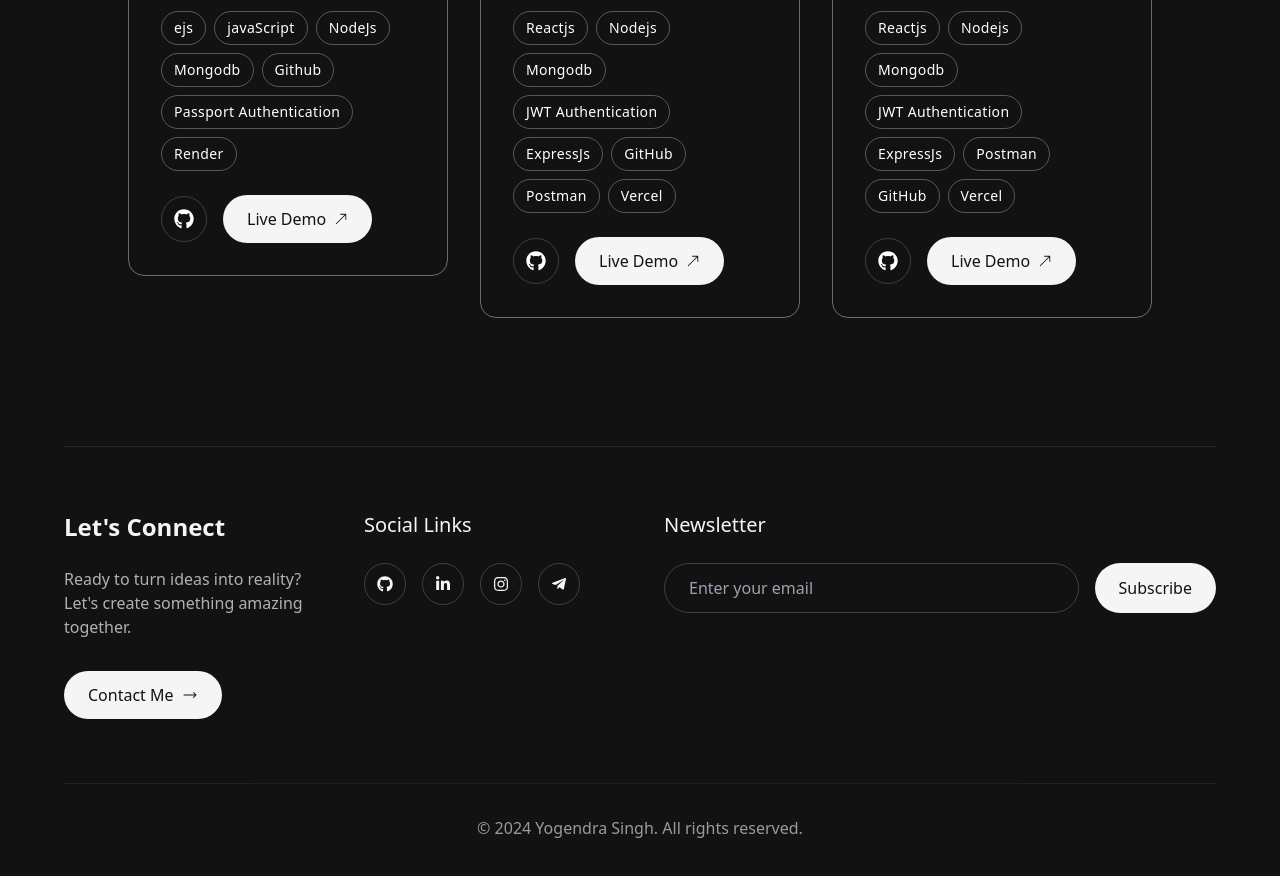
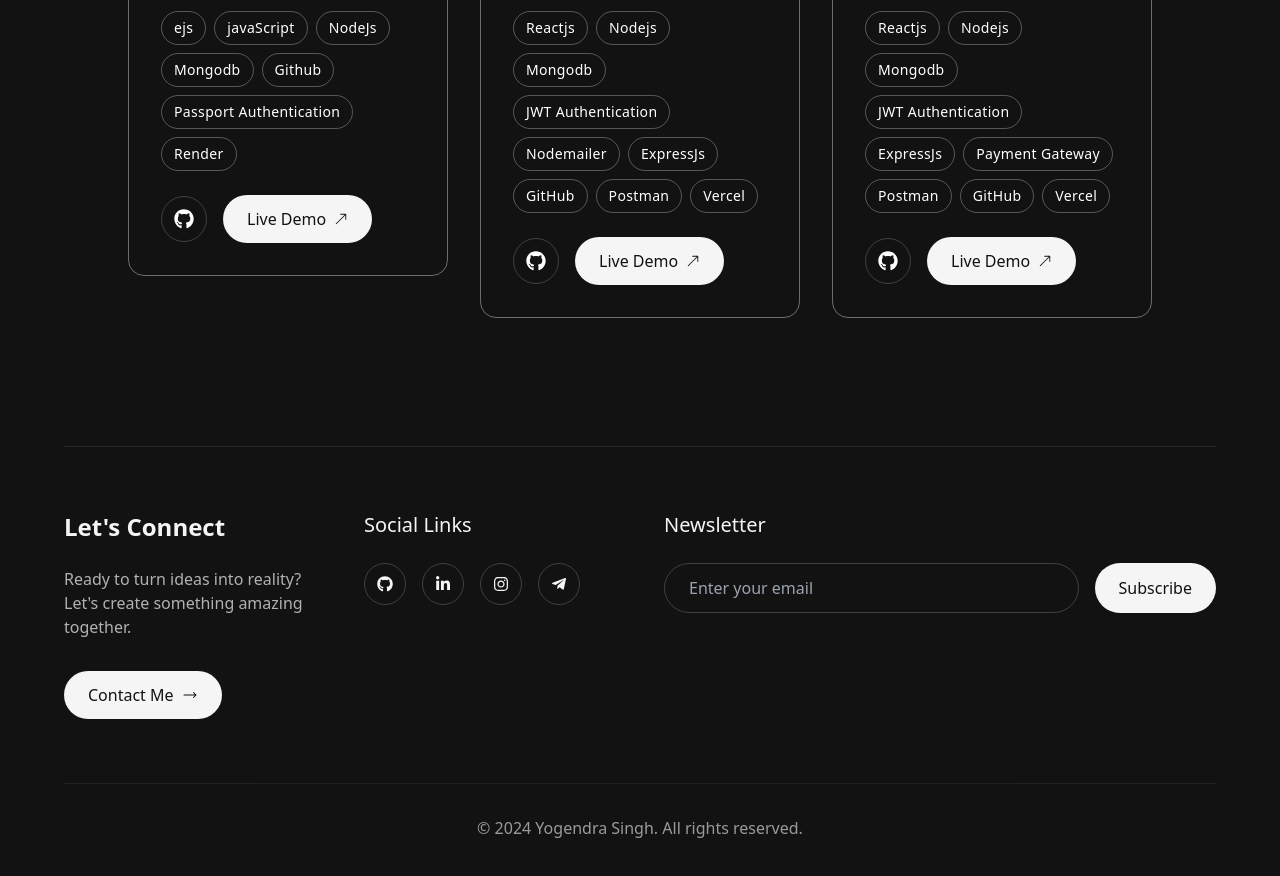
Before and after one commit to yogendra09/yogendra.dev, a React (Vite) app: page / in a window 1280 px wide. Shown: the part 2440-3316 px from the top of the page. Built offline with nearby package versions, Linux system fonts and the light colour scheme.

Commit message:
updated card

```diff
--- a/src/pages/ProjectsPage.jsx
+++ b/src/pages/ProjectsPage.jsx
@@ -16,14 +16,14 @@ const ProjectsPage = () => {
     {
       image:"https://plus.unsplash.com/premium_photo-1720287601920-ee8c503af775?q=80&w=2070&auto=format&fit=crop&ixlib=rb-4.0.3&ixid=M3wxMjA3fDB8MHxwaG90by1wYWdlfHx8fGVufDB8fHx8fA%3D%3D",
       tittle:"Hirer",
-      skills:["Reactjs", "Nodejs" , "Mongodb" , "JWT Authentication" , "ExpressJs" , "GitHub" , "Postman" ,"Vercel"],
+      skills:["Reactjs", "Nodejs" , "Mongodb" , "JWT Authentication" , "Nodemailer" ,"ExpressJs" , "GitHub" , "Postman" ,"Vercel"],
       live:"https://job-app-hirer.vercel.app/",
       gitHub:"https://github.com/yogendra09/hirer"
     },
     {
       image:"https://plus.unsplash.com/premium_photo-1720589103335-43589b70bd20?q=80&w=1932&auto=format&fit=crop&ixlib=rb-4.0.3&ixid=M3wxMjA3fDB8MHxwaG90by1wYWdlfHx8fGVufDB8fHx8fA%3D%3D",
       tittle:"Learnify",
-      skills:["Reactjs", "Nodejs" , "Mongodb" , "JWT Authentication" , "ExpressJs" , "Postman" , "GitHub" ,"Vercel"],
+      skills:["Reactjs", "Nodejs" , "Mongodb" , "JWT Authentication" , "ExpressJs" , "Payment Gateway" ,"Postman" , "GitHub" ,"Vercel"],
       live:"https://leanrify.netlify.app/login",
       gitHub:"https://github.com/yogendra09/Learnify"
     },
```
